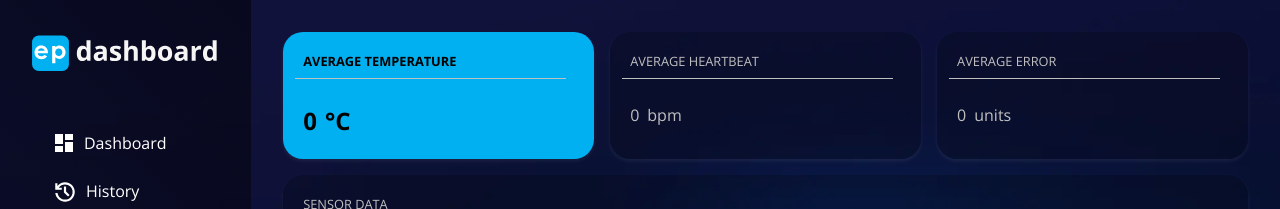
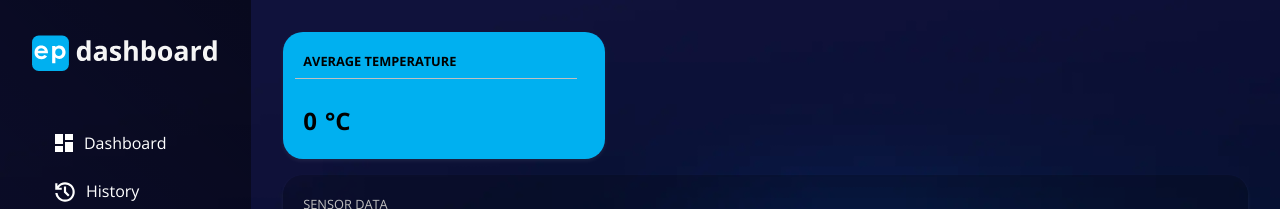
Before and after one commit to chalzie/infinite-waffle, a Vue app in the folder vue-app/: page / in a window 1280 px wide. Shown: the top 209 px of the page. Built offline with nearby package versions, Linux system fonts and the light colour scheme; no server answers; the HTML template or start-up script is replaced by a standard one.

Commit message:
fix: remove unnecessary cards

```diff
--- a/vue-app/src/components/AppDashboard.vue
+++ b/vue-app/src/components/AppDashboard.vue
@@ -2,8 +2,8 @@
   <div class="app-dashboard text-white p-8 overflow-hidden flex flex-col gap-4">
     <div class="averages flex md:flex-row flex-col gap-4 w-full justify-between">
       <AverageValueCard :value="averageTemperature" title="Average temperature" unit="°C" />
-      <AverageValueCard :value="averageHeartbeat" title="Average heartbeat" unit="bpm" />
-      <AverageValueCard :value="averageError" title="Average error" unit="units" />
+      <!-- <AverageValueCard :value="averageHeartbeat" title="Average heartbeat" unit="bpm" /> -->
+      <!-- <AverageValueCard :value="averageError" title="Average error" unit="units" /> -->
     </div>
     <SensorDataCard :items="filteredSensorData" class="h-full overflow-hidden" />
   </div>
@@ -32,12 +32,12 @@ const filteredSensorData = computed(() => {
 const averageTemperature = computed(() => {
   return countAverage(sensorData.value, 'TEMP', 20)
 })
-const averageHeartbeat = computed(() => {
-  return countAverage(sensorData.value, 'HEARTBEAT', 20)
-})
-const averageError = computed(() => {
-  return countAverage(sensorData.value, 'ERROR', 20)
-})
+// const averageHeartbeat = computed(() => {
+//   return countAverage(sensorData.value, 'HEARTBEAT', 20)
+// })
+// const averageError = computed(() => {
+//   return countAverage(sensorData.value, 'ERROR', 20)
+// })
 </script>
 
 <style scoped>
@@ -53,9 +53,15 @@ const averageError = computed(() => {
       color: var(--color-black);
       font-size: 1.5rem;
       font-weight: 700;
+    }
+  }
+}
 
-      &:only-child {
-        width: min(100%, 200px);
+@media (min-width: 576px) {
+  .app-dashboard {
+    .averages > div {
+      &:nth-child(1):only-child {
+        width: 33.33%;
       }
     }
   }
```
